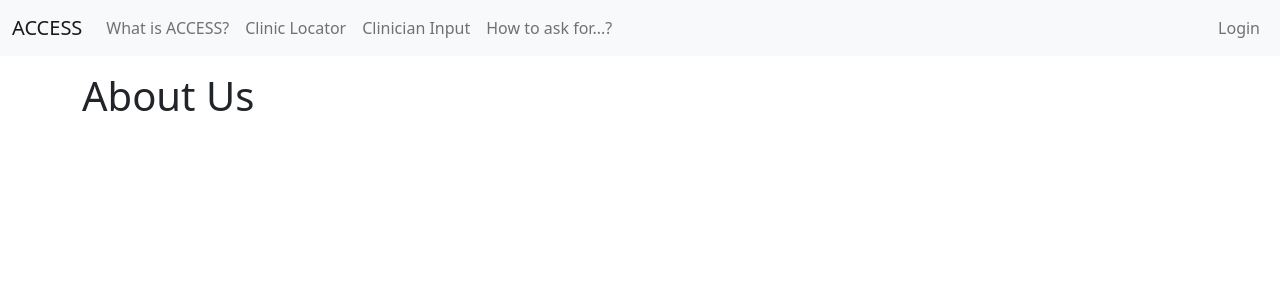
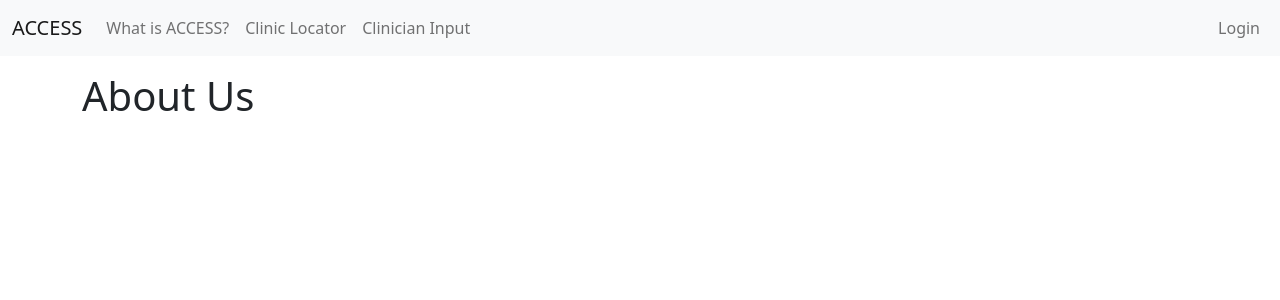
Before and after one commit to sylviecroteau/CapFlaskTemplate, a Flask app: page /aboutus in a window 1280 px wide. Shown: the top 300 px of the page. Run offline with Flask 2, Linux system fonts and the light colour scheme; some libraries are stand-ins or nearby versions.

Commit message:
delete unnecessary page

```diff
--- a/app/templates/includes/_navbar.html
+++ b/app/templates/includes/_navbar.html
@@ -14,9 +14,6 @@
         </li>
         <li class="nav-item">
           <a class="nav-link" href="/clinic/list">Clinician Input</a>
-        </li>
-        <li class="nav-item">
-          <a class="nav-link" href="/askfor">How to ask for...?</a>
         </li>
       </ul>
       <ul class="navbar-nav ms-auto mb-2 mb-lg-0">
```
